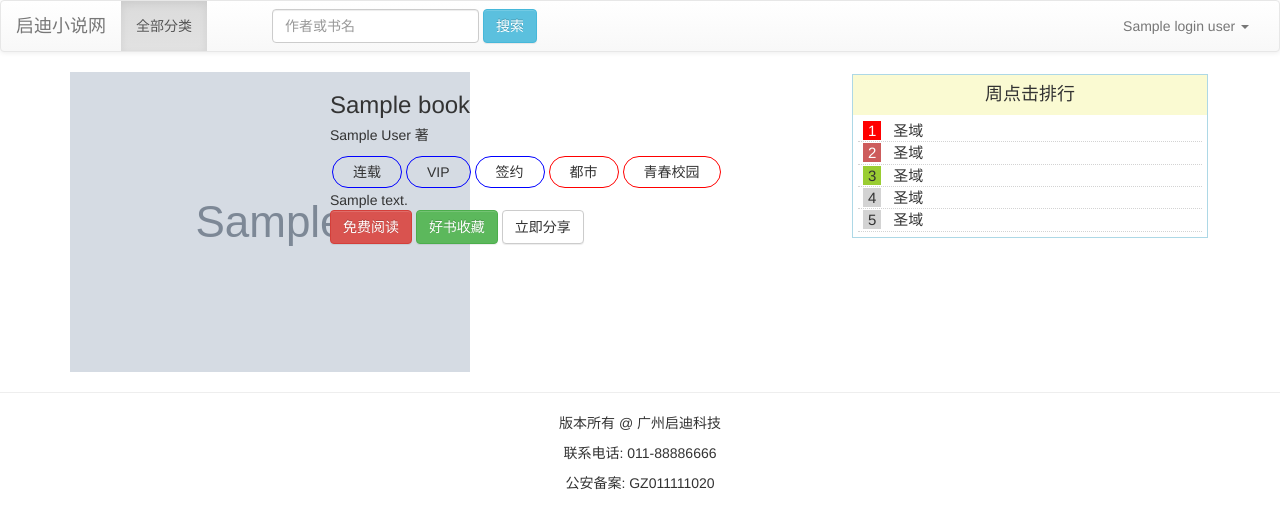
After one commit to gzpy803Pro/GZQDPro, a Django app: template templates/book/show.html in a window 1280 px wide. The commit adds this page. Shown: the top 529 px of the page. Run offline with Django 3.2, Linux system fonts and the light colour scheme; the template is opened without the code that fills it: most values are stand-ins (such as "Sample title", 1, 10 or a date in 2020); grey boxes marked "Sample" are stand-in pictures; parts of the project's set-up code (start-up, migrations or seed data) failed here and were passed over; some libraries are stand-ins or nearby versions.

Commit message:
设计小说页面

```diff
--- a/GZQDPro/settings.py
+++ b/GZQDPro/settings.py
@@ -44,6 +44,7 @@ INSTALLED_APPS = [
     'xadmin',
     'crispy_forms',
     'user',
+    'upload',
 ]
 
 MIDDLEWARE = [
--- /dev/null
+++ b/static/book/css/book.css
@@ -0,0 +1,75 @@
+ul, li{
+    list-style: none;
+    margin: 0;
+    padding: 0;
+}
+
+
+#book_title h3 h5{
+    display: inline;
+}
+
+
+#tags li{
+    float: left;
+    margin: 2px;
+    padding: 5px 20px;
+}
+
+#tags .tag {
+    border: 1px solid blue;
+    border-radius: 100px;
+}
+
+#tags .cate {
+    border: 1px solid red;
+    border-radius: 100px;
+}
+
+#week_rank{
+    margin: 2px;
+    border: 1px solid lightblue;
+}
+#week_rank h4{
+    background-color: lightgoldenrodyellow;
+    margin: 0;
+    padding: 10px;
+    text-align: center;
+}
+
+#week_rank ul{
+    padding: 5px;
+}
+
+#week_rank ul > li{
+    border-bottom: 1px dotted lightgray;
+    font-size: 1.5rem;
+}
+
+#week_rank li span{
+    margin: 5px;
+    padding: 2px;
+}
+
+#week_rank .no1{
+
+    background-color: red;
+    color: white;
+    padding: 1px 5px;
+}
+
+#week_rank .no2{
+    background-color: indianred;
+    color: white;
+    padding: 1px 5px;
+}
+
+#week_rank .no3{
+    background-color: yellowgreen;
+    padding: 1px 5px;
+}
+
+#week_rank .no{
+    background-color: lightgray;
+    padding: 1px 5px;
+}
--- a/templates/base.html
+++ b/templates/base.html
@@ -36,21 +36,22 @@
                 <button type="submit" class="btn btn-info">搜索</button>
             </form>
             <ul class="nav navbar-nav navbar-right">
-                <li><a href="#">注册</a></li>
-                <li><a href="#">登录</a></li>
-                <!--
-                    <li class="dropdown">
-                        <a href="#" class="dropdown-toggle" data-toggle="dropdown" role="button" aria-haspopup="true"
-                           aria-expanded="false">Dropdown <span class="caret"></span></a>
-                        <ul class="dropdown-menu">
-                            <li><a href="#">Action</a></li>
-                            <li><a href="#">Another action</a></li>
-                            <li><a href="#">Something else here</a></li>
-                            <li role="separator" class="divider"></li>
-                            <li><a href="#">Separated link</a></li>
-                        </ul>
-                    </li>
-                -->
+                {% if login_user %}
+                        <li class="dropdown">
+                            <a href="#" class="dropdown-toggle" data-toggle="dropdown" role="button" aria-haspopup="true"
+                               aria-expanded="false">{{ login_user.nick_name }} <span class="caret"></span></a>
+                            <ul class="dropdown-menu">
+                                <li><a href="#">修改口令</a></li>
+                                <li><a href="#">我的订单</a></li>
+                                <li><a href="#">我的书架</a></li>
+                                <li role="separator" class="divider"></li>
+                                <li><a href="#">退出登录</a></li>
+                            </ul>
+                        </li>
+                    {% else %}
+                         <li><a href="#">注册</a></li>
+                         <li><a href="#">登录</a></li>
+                {% endif %}
             </ul>
         </div><!-- /.navbar-collapse -->
     </div><!-- /.container-fluid -->
--- /dev/null
+++ b/templates/book/show.html
@@ -0,0 +1,54 @@
+{% extends 'base.html' %}
+{% load staticfiles %}
+{% block css %}
+    <link rel="stylesheet" href="{% static 'book/css/book.css' %}">
+{% endblock %}
+{% block content %}
+
+    <div class="row">
+        <div class="col-md-8">
+            <div id="book">
+                <div class="row">
+                    <div class="col-md-4">
+                        <img src="{{ book.cover.url }}">
+                    </div>
+                    <div class="col-md-8">
+                        <div id="book_title">
+                            <h3>{{ book.name }}</h3> <h5>{{ book.author }} 著</h5>
+                        </div>
+                        <div id="tags">
+                            <ul>
+                                <li class="tag">连载</li>
+                                <li class="tag">VIP</li>
+                                <li class="tag">签约</li>
+                                <li class="cate">都市</li>
+                                <li class="cate">青春校园</li>
+                                <div class="clearfix"></div>
+                            </ul>
+                        </div>
+                        <div>{{ book.content|safe }}</div>
+                        <div>
+                            <a class="btn btn-danger">免费阅读</a>
+                            <a class="btn btn-success">好书收藏</a>
+                            <a class="btn btn-default">立即分享</a>
+                        </div>
+                    </div>
+
+                </div>
+            </div>
+        </div>
+        <div class="col-md-4">
+            <div id="week_rank">
+                <h4>周点击排行</h4>
+                <ul>
+                    <li><span class="no1">1</span><span class="title">圣域</span></li>
+                    <li><span class="no2">2</span><span class="title">圣域</span></li>
+                    <li><span class="no3">3</span><span class="title">圣域</span></li>
+                    <li><span class="no">4</span><span class="title">圣域</span></li>
+                    <li><span class="no">5</span><span class="title">圣域</span></li>
+                </ul>
+            </div>
+        </div>
+    </div>
+
+{% endblock %}
--- a/templates/index.html
+++ b/templates/index.html
@@ -29,7 +29,7 @@
                         </dt>
                         <dd>{{ book.name }}</dd>
                         <dd>{{ book.author }} <span class="btn-sm">著</span></dd>
-                        <dd><a class="btn btn-primary">开始阅读</a></dd>
+                        <dd><a class="btn btn-primary" href="/book/show/{{ book.id }}/">开始阅读</a></dd>
                     </dl>
                 </li>
             {% endfor %}
```
Also changed, not shown: GZQDPro/urls.py (+8 -0 lines), myapp/art/urls.py (added, +9 -0 lines), myapp/art/views.py (+10 -0 lines), myapp/upload/views.py (+8 -8 lines), templates/user/regist.html (+55 -2 lines), db.sqlite3, static/upload/user/ef436f4497f341ff9470ef9acef4689e.jpg (added).
